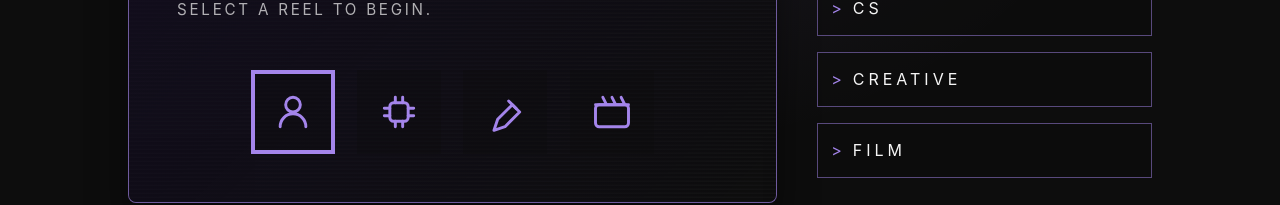
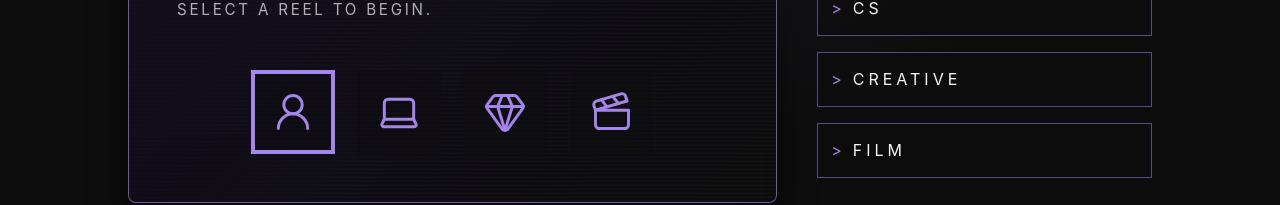
Before and after one commit to he-larious/he-larious.github.io, a React (Create React App) app: page / in a window 1280 px wide. Both pictures are taken after a click on the button "SKIP INTRO". Shown: the part 373-578 px from the top of the page. Built offline with nearby package versions, Linux system fonts and the light colour scheme.

Commit message:
major scene selection improvements

```diff
--- /dev/null
+++ b/src/components/SceneMenuLink.jsx
@@ -0,0 +1,25 @@
+import { Link } from "react-router-dom";
+
+function SceneMenuLink({
+  to,
+  label,
+  onMouseEnter,
+  onFocus,
+  onPointerDown,
+  onClick,
+}) {
+  return (
+    <Link
+      className="scene-link"
+      to={to}
+      onMouseEnter={onMouseEnter}
+      onFocus={onFocus}
+      onPointerDown={onPointerDown}
+      onClick={onClick}
+    >
+      {label}
+    </Link>
+  );
+}
+
+export default SceneMenuLink;
--- /dev/null
+++ b/src/components/SceneThumb.jsx
@@ -0,0 +1,30 @@
+import { Link } from "react-router-dom";
+
+function SceneThumb({
+  isActive,
+  to,
+  label,
+  Icon,
+  onMouseEnter,
+  onFocus,
+  onPointerDown,
+  onClick,
+}) {
+  return (
+    <Link
+      className={`scene-thumb ${isActive ? "is-active" : ""}`}
+      to={to}
+      onMouseEnter={onMouseEnter}
+      onFocus={onFocus}
+      onPointerDown={onPointerDown}
+      onClick={onClick}
+    >
+      <span className="scene-icon" aria-hidden="true">
+        <Icon className="scene-icon-svg" />
+      </span>
+      <span className="scene-thumb-label">{label}</span>
+    </Link>
+  );
+}
+
+export default SceneThumb;
--- a/src/index.css
+++ b/src/index.css
@@ -4,6 +4,17 @@
   --color-accent: #a485eb;     /* purple */
   --color-dark-gray: #2e2e2e;  /* charcoal gray */
   --color-light-gray: #f5f5f5; /* soft white */
+  --scene-glow: #221437;
+  --scene-bg: #0d0d0d;
+  --scene-bg-deep: #050505;
+  --scene-overlay: rgba(13, 13, 13, 0.6);
+  --scene-overlay-soft: rgba(13, 13, 13, 0.35);
+  --scene-accent-strong: rgba(164, 133, 235, 0.65);
+  --scene-accent-medium: rgba(164, 133, 235, 0.5);
+  --scene-accent-soft: rgba(164, 133, 235, 0.25);
+  --scene-shadow-strong: 0 24px 40px rgba(0, 0, 0, 0.45);
+  --scene-shadow-medium: 0 20px 40px rgba(0, 0, 0, 0.45);
+  --scene-shadow-soft: 0 12px 24px rgba(0, 0, 0, 0.35);
 }
 
 /* 🔹 Global Reset */
--- a/src/sections/Home.css
+++ b/src/sections/Home.css
@@ -8,9 +8,9 @@
   inset: 0;
   background: radial-gradient(
     circle at 50% 50%,
-    #221437 0%,
-    #0d0d0d 60%,
-    #050505 100%
+    var(--scene-glow) 0%,
+    var(--scene-bg) 60%,
+    var(--scene-bg-deep) 100%
   );
   display: flex;
   align-items: center;
@@ -29,13 +29,14 @@
   aspect-ratio: 16 / 9;
   padding: 3.2rem 2.8rem;
   border: 1px solid var(--color-accent);
-  box-shadow: 0 20px 40px rgba(0, 0, 0, 0.45);
+  border-radius: 8px;
+  box-shadow: var(--scene-shadow-medium);
 }
 
 .intro-frame--video {
   padding: 0;
   overflow: hidden;
-  background: #0d0d0d;
+  background: var(--scene-bg);
 }
 
 .intro-video {
@@ -49,7 +50,7 @@
   position: absolute;
   bottom: 1.5rem;
   right: 1.5rem;
-  background: rgba(0, 0, 0, 0.6);
+  background: var(--scene-overlay);
   color: white;
   border: 1px solid var(--color-accent);
   padding: 0.45rem 1rem;
@@ -126,7 +127,7 @@
   content: "";
   position: absolute;
   inset: -20% -10%;
-  background: radial-gradient(circle at top, rgba(164, 133, 235, 0.25), transparent 55%);
+  background: radial-gradient(circle at top, var(--scene-accent-soft), transparent 55%);
   opacity: 0.7;
   z-index: -1;
 }
@@ -164,11 +165,11 @@
 .scene-screen {
   position: relative;
   aspect-ratio: 16 / 9;
-  border: 1px solid rgba(164, 133, 235, 0.65);
+  border: 1px solid var(--scene-accent-strong);
   border-radius: 8px;
-  background: #0d0d0d;
+  background: var(--scene-bg);
   overflow: hidden;
-  box-shadow: 0 24px 40px rgba(0, 0, 0, 0.45);
+  box-shadow: var(--scene-shadow-strong);
   display: flex;
   flex-direction: column;
   justify-content: space-between;
@@ -184,7 +185,7 @@
   background: linear-gradient(
       135deg,
       rgba(20, 14, 35, 0.9),
-      rgba(13, 13, 13, 0.6)
+      var(--scene-overlay)
     ),
     repeating-linear-gradient(
       0deg,
@@ -234,9 +235,11 @@
   height: 84px;
   color: rgba(245, 245, 245, 0.85);
   border: 1px solid transparent;
-  background: rgba(13, 13, 13, 0.35);
+  background: var(--scene-overlay-soft);
   transition: transform 0.2s ease, color 0.2s ease, border-color 0.2s ease, box-shadow 0.2s ease;
-  cursor: default;
+  cursor: pointer;
+  flex-direction: column;
+  gap: 0.35rem;
 }
 
 .scene-thumb.is-active {
@@ -264,6 +267,20 @@
   display: block;
 }
 
+.scene-icon-svg {
+  width: 100%;
+  height: 100%;
+  display: block;
+}
+
+.scene-thumb-label {
+  font-size: 0.65rem;
+  letter-spacing: 0.24em;
+  text-transform: uppercase;
+  color: var(--color-light-gray);
+  display: none;
+}
+
 .scene-menu {
   padding: 1.5rem 0;
   display: flex;
@@ -287,11 +304,11 @@
 .scene-link {
   position: relative;
   padding: 0.85rem 1.2rem 0.85rem 2.2rem;
-  border: 1px solid rgba(164, 133, 235, 0.5);
+  border: 1px solid var(--scene-accent-medium);
   text-transform: uppercase;
   letter-spacing: 0.25em;
   color: var(--color-light-gray);
-  background: rgba(13, 13, 13, 0.6);
+  background: var(--scene-overlay);
   transition: transform 0.2s ease, border-color 0.2s ease, box-shadow 0.2s ease, color 0.2s ease;
 }
 
@@ -308,7 +325,7 @@
 .scene-link:focus-visible {
   transform: translateX(6px);
   border-color: var(--color-accent);
-  box-shadow: 0 12px 24px rgba(0, 0, 0, 0.35);
+  box-shadow: var(--scene-shadow-soft);
   color: var(--color-accent);
 }
 
@@ -389,10 +406,12 @@
     aspect-ratio: auto;
     justify-content: space-between;
     gap: 0.8rem;
+    align-items: center;
+    text-align: center;
   }
 
   .scene-menu {
-    align-items: center;
+    display: none;
   }
 
   .scene-list {
@@ -450,18 +469,25 @@
   }
 
   .scene-thumbs {
-    grid-template-columns: repeat(2, auto);
-    gap: 0.8rem;
+    grid-template-columns: repeat(2, minmax(0, 1fr));
+    gap: 1rem;
   }
 
   .scene-thumb {
     width: 64px;
     height: 64px;
+    gap: 0.4rem;
   }
 
   .scene-icon {
     width: 32px;
     height: 32px;
+  }
+
+  .scene-thumb-label {
+    display: block;
+    font-size: 0.6rem;
+    letter-spacing: 0.18em;
   }
 
   .scene-link {
--- a/src/sections/Home.jsx
+++ b/src/sections/Home.jsx
@@ -1,5 +1,7 @@
 import { useEffect, useState } from "react";
-import { Link } from "react-router-dom";
+import { Clapperboard, Gem, Laptop, UserRound } from "lucide-react";
+import SceneMenuLink from "../components/SceneMenuLink";
+import SceneThumb from "../components/SceneThumb";
 import "./Home.css";
 
 function Home() {
@@ -7,6 +9,7 @@ function Home() {
   const [introPhase, setIntroPhase] = useState("text");
   const [introMuted, setIntroMuted] = useState(true);
   const [activeScene, setActiveScene] = useState("about");
+  const [isTouch, setIsTouch] = useState(false);
 
   useEffect(() => {
     if (!showIntro) {
@@ -54,6 +57,51 @@ function Home() {
       ))}
     </p>
   );
+
+  const handleScenePointerDown = (scene) => (event) => {
+    if (event.pointerType === "touch") {
+      setIsTouch(true);
+      setActiveScene(scene);
+    }
+  };
+
+  const handleSceneClick = (scene) => (event) => {
+    if (isTouch && activeScene !== scene) {
+      event.preventDefault();
+      setActiveScene(scene);
+    }
+  };
+
+  const handleSceneFocus = (scene) => () => {
+    setActiveScene(scene);
+  };
+
+  const scenes = [
+    {
+      id: "about",
+      label: "ABOUT",
+      to: "/about",
+      Icon: UserRound,
+    },
+    {
+      id: "cs",
+      label: "CS",
+      to: "/cs-projects",
+      Icon: Laptop,
+    },
+    {
+      id: "creative",
+      label: "CREATIVE",
+      to: "/creative-projects",
+      Icon: Gem,
+    },
+    {
+      id: "film",
+      label: "FILM",
+      to: "/film",
+      Icon: Clapperboard,
+    },
+  ];
 
   return (
     <div className="home-video">
@@ -110,71 +158,35 @@ function Home() {
               <div className="scene-preview-title">Helarious Archives</div>
               <div className="scene-preview-subtitle">Select a reel to begin.</div>
               <div className="scene-thumbs">
-                <div className={`scene-thumb ${activeScene === "about" ? "is-active" : ""}`}>
-                  <span className="scene-icon" aria-hidden="true">
-                    <svg viewBox="0 0 24 24" role="img">
-                      <path d="M12 12a4 4 0 1 0-4-4 4 4 0 0 0 4 4Z" />
-                      <path d="M5 20a7 7 0 0 1 14 0" />
-                    </svg>
-                  </span>
-                </div>
-                <div className={`scene-thumb ${activeScene === "cs" ? "is-active" : ""}`}>
-                  <span className="scene-icon" aria-hidden="true">
-                    <svg viewBox="0 0 24 24" role="img">
-                      <rect x="7" y="7" width="10" height="10" rx="2" />
-                      <path d="M4 10h3M4 14h3M17 10h3M17 14h3M10 4v3M14 4v3M10 17v3M14 17v3" />
-                    </svg>
-                  </span>
-                </div>
-                <div className={`scene-thumb ${activeScene === "creative" ? "is-active" : ""}`}>
-                  <span className="scene-icon" aria-hidden="true">
-                    <svg viewBox="0 0 24 24" role="img">
-                      <path d="m12 20 8-8-4-4-8 8-2 6 6-2Z" />
-                      <path d="m14 6 4 4" />
-                    </svg>
-                  </span>
-                </div>
-                <div className={`scene-thumb ${activeScene === "film" ? "is-active" : ""}`}>
-                  <span className="scene-icon" aria-hidden="true">
-                    <svg viewBox="0 0 24 24" role="img">
-                      <rect x="3" y="8" width="18" height="12" rx="2" />
-                      <path d="M3 8h18M7 4l2 4M12 4l2 4M17 4l2 4" />
-                    </svg>
-                  </span>
-                </div>
+                {scenes.map((scene) => (
+                  <SceneThumb
+                    key={scene.id}
+                    isActive={activeScene === scene.id}
+                    to={scene.to}
+                    label={scene.label}
+                    Icon={scene.Icon}
+                    onMouseEnter={() => setActiveScene(scene.id)}
+                    onFocus={handleSceneFocus(scene.id)}
+                    onPointerDown={handleScenePointerDown(scene.id)}
+                    onClick={handleSceneClick(scene.id)}
+                  />
+                ))}
               </div>
             </div>
             <div className="scene-menu">
               <p className="scene-menu-title">Scenes</p>
               <nav className="scene-list" aria-label="Scene selection">
-                <Link
-                  className="scene-link"
-                  to="/about"
-                  onMouseEnter={() => setActiveScene("about")}
-                >
-                  ABOUT
-                </Link>
-                <Link
-                  className="scene-link"
-                  to="/cs-projects"
-                  onMouseEnter={() => setActiveScene("cs")}
-                >
-                  CS
-                </Link>
-                <Link
-                  className="scene-link"
-                  to="/creative-projects"
-                  onMouseEnter={() => setActiveScene("creative")}
-                >
-                  CREATIVE
-                </Link>
-                <Link
-                  className="scene-link"
-                  to="/film"
-                  onMouseEnter={() => setActiveScene("film")}
-                >
-                  FILM
-                </Link>
+                {scenes.map((scene) => (
+                  <SceneMenuLink
+                    key={scene.id}
+                    to={scene.to}
+                    label={scene.label}
+                    onMouseEnter={() => setActiveScene(scene.id)}
+                    onFocus={handleSceneFocus(scene.id)}
+                    onPointerDown={handleScenePointerDown(scene.id)}
+                    onClick={handleSceneClick(scene.id)}
+                  />
+                ))}
               </nav>
             </div>
           </div>
```
